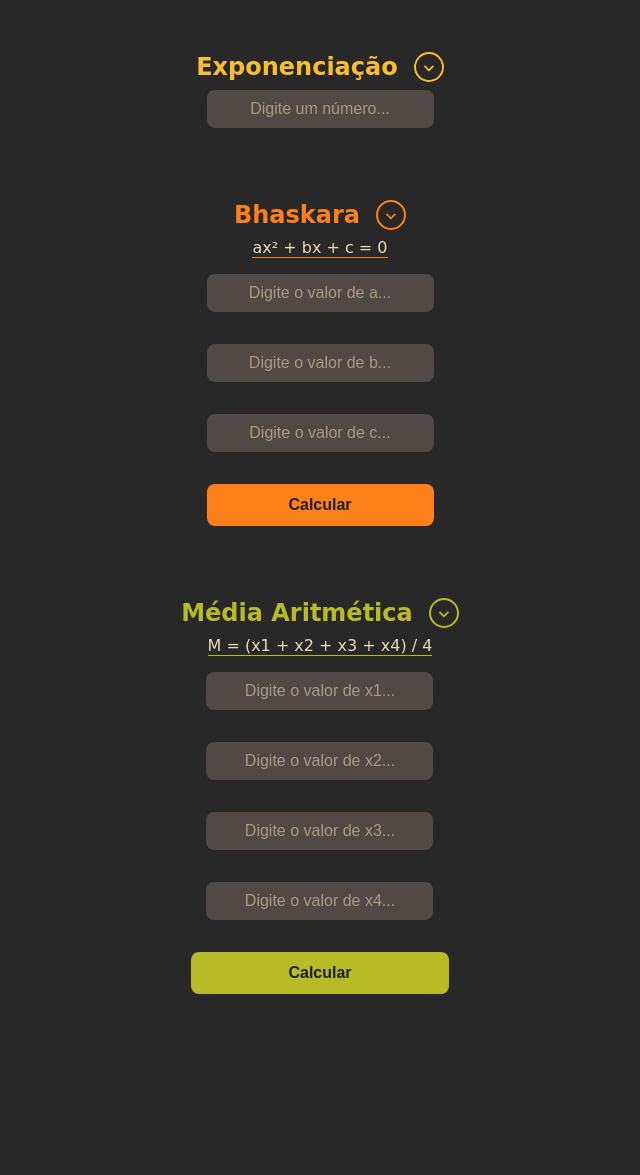
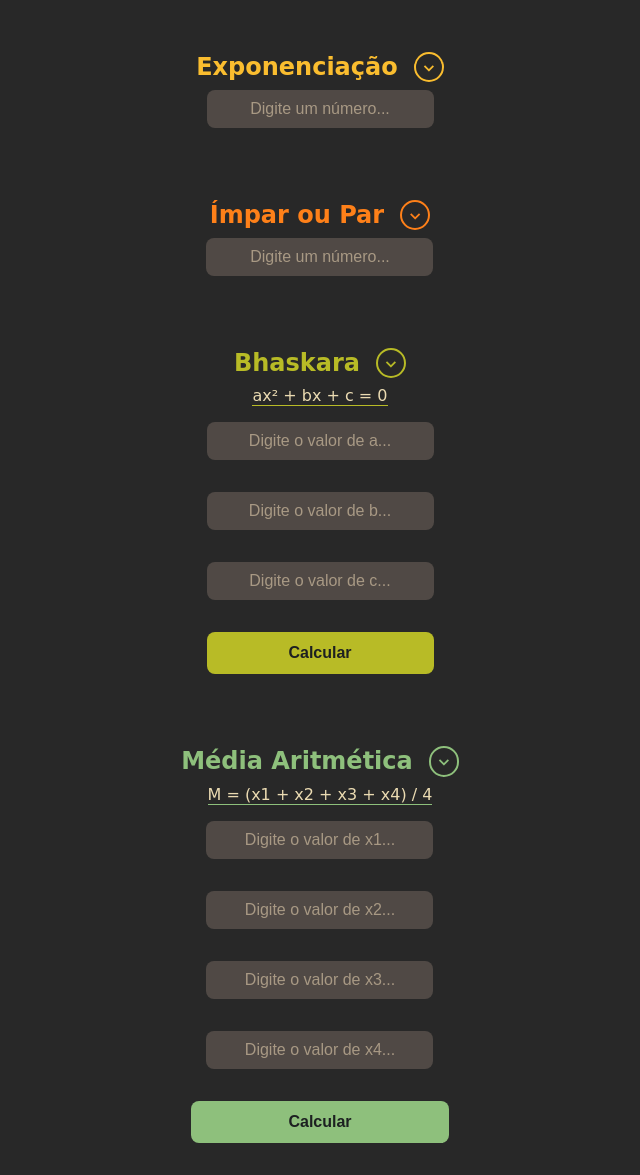
Before and after one commit to guskka/PWIII, a PHP site: page / in a window 1280 px wide. Shown: the part 191-1366 px from the top of the page, without its empty margins (320-960 px from the left). Before the commit the page ends 1185 px from the top, so only its background shows below. Run offline with PHP 8.4, Linux system fonts and the light colour scheme; some web fonts are replaced.

Commit message:
feat: adiciona número ímpar ou par com dropdown style: adiciona css em dropdown, botão e título style: move seção ímpar par na terceira posição style: atualiza ordem das seções com as cores

```diff
--- a/2 - Operacoes Matematicas/index.html
+++ b/2 - Operacoes Matematicas/index.html
@@ -111,6 +111,25 @@
         </div>
     </article>
 
+    <article id="imparPar">
+        <div class="titleArticle">
+            <div class="titleShow">
+                <h2>Ímpar ou Par</h2>
+                <button class="btnDropdown" id="dropdownImparPar" onclick="dropdownImparPar()"><i
+                        class='bx bx-chevron-down'></i></button>
+            </div>
+            <div class="inputContainer">
+                <input id="numImparPar" type="number" step="1" placeholder="Digite um número...">
+            </div>
+        </div>
+        <div id="operacoesImparPar" class="operacoes">
+            <div class="operacaoImparPar">
+                <h3>Resultado</h3>
+                <input id="resImparPar" disabled="true" type="text">
+            </div>
+        </div>
+    </article>
+
     <article id="bhaskara">
         <div class="titleArticle">
             <div class="titleShow">
@@ -172,6 +191,7 @@
     <script src="src/js/features/exponenciacao.js"></script>
     <script src="src/js/features/bhaskara.js"></script>
     <script src="src/js/features/mediaAritmetica.js"></script>
+    <script src="src/js/features/imparPar.js"></script>
 </body>
 
 </html>
--- a/2 - Operacoes Matematicas/src/js/components/dropdown.js
+++ b/2 - Operacoes Matematicas/src/js/components/dropdown.js
@@ -41,3 +41,14 @@ function dropdownMediaAritmetica() {
         document.getElementById("dropdownMediaAritmetica").innerHTML = "<i class='bx bx-chevron-up'></i>";
     }
 }
+
+function dropdownImparPar() {
+    if (document.getElementById("operacoesImparPar").style.display === "flex") {
+        document.getElementById("operacoesImparPar").style.display = "none";
+        document.getElementById("dropdownImparPar").innerHTML = "<i class='bx bx-chevron-down'></i>";
+    }
+    else {
+        document.getElementById("operacoesImparPar").style.display = "flex";
+        document.getElementById("dropdownImparPar").innerHTML = "<i class='bx bx-chevron-up'></i>";
+    }
+}
--- a/2 - Operacoes Matematicas/src/js/features/exponenciacao.js
+++ b/2 - Operacoes Matematicas/src/js/features/exponenciacao.js
@@ -14,7 +14,10 @@ resSexta.value = 0;
 document.getElementById("operacoesExponenciacoes").style.display = "none";
 
 numExponenciacao.addEventListener("input", () => {
-    if (numExponenciacao.value != "") {
+    if (numExponenciacao.value === "") {
+        document.getElementById("operacoesExponenciacoes").style.display = "none";
+    }
+    else {
         document.getElementById("operacoesExponenciacoes").style.display = "flex";
     }
 
--- a/2 - Operacoes Matematicas/src/js/features/imparPar.js
+++ b/2 - Operacoes Matematicas/src/js/features/imparPar.js
@@ -0,0 +1,30 @@
+const numImparPar = document.getElementById("numImparPar");
+const resImparPar = document.getElementById("resImparPar");
+
+resImparPar.value = "";
+
+document.getElementById("operacoesImparPar").style.display = "none";
+
+numImparPar.addEventListener("input", () => {
+    if (numImparPar.value === "") {
+        document.getElementById("operacoesImparPar").style.display = "none";
+    }
+    else {
+        document.getElementById("operacoesImparPar").style.display = "flex";
+    }
+
+    const valor = parseInt(numImparPar.value);
+
+    if (valor % 2 === 0) {
+        resImparPar.value = "Par";
+    }
+    else if (valor % 2 !== 0) {
+        resImparPar.value = "Ímpar";
+    }
+    else if (isNaN(valor)) {
+        resImparPar.value = "";
+    }
+    else {
+        resImparPar.value = "";
+    }
+});
--- a/2 - Operacoes Matematicas/src/js/features/multiplicacao.js
+++ b/2 - Operacoes Matematicas/src/js/features/multiplicacao.js
@@ -14,7 +14,10 @@ resSextuplo.value = 0;
 document.getElementById("operacoesMultiplicacao").style.display = "none";
 
 numMultiplicacao.addEventListener("input", () => {
-    if (numMultiplicacao.value != "") {
+    if (numMultiplicacao.value === "") {
+        document.getElementById("operacoesMultiplicacao").style.display = "none";
+    }
+    else {
         document.getElementById("operacoesMultiplicacao").style.display = "flex";
     }
 
--- a/2 - Operacoes Matematicas/src/js/main.js
+++ /dev/null
@@ -1,2 +0,0 @@
-import "./features/multiplicacao.js";
-import "./features/exponenciacao.js";
--- a/2 - Operacoes Matematicas/src/styles/dropdown.css
+++ b/2 - Operacoes Matematicas/src/styles/dropdown.css
@@ -26,18 +26,26 @@
     color: var(--yellow);
 }
 
-#dropdownBhaskara {
+#dropdownImparPar {
     border: 2px solid var(--orange);
 }
 
-#bhaskara i {
+#imparPar i {
     color: var(--orange);
 }
 
-#dropdownMediaAritmetica {
+#dropdownBhaskara {
     border: 2px solid var(--green);
 }
 
-#mediaAritmetica i {
+#bhaskara i {
     color: var(--green);
 }
+
+#dropdownMediaAritmetica {
+    border: 2px solid var(--aqua);
+}
+
+#mediaAritmetica i {
+    color: var(--aqua);
+}
--- a/2 - Operacoes Matematicas/src/styles/input.css
+++ b/2 - Operacoes Matematicas/src/styles/input.css
@@ -51,12 +51,12 @@ article .operacoes input {
     background-color: transparent;
 }
 
-#bhaskara .titleArticle input:focus {
+#imparPar .titleArticle input:focus {
     border: 2px solid var(--orange);
     background-color: transparent;
 }
 
-#mediaAritmetica .titleArticle input:focus {
+#bhaskara .titleArticle input:focus {
     border: 2px solid var(--green);
     background-color: transparent;
 }
@@ -65,16 +65,21 @@ article .operacoes input {
     padding: .75rem 2rem;
     width: 100%;
     color: var(--bg0-hard);
-    background-color: var(--orange);
+    background-color: var(--green);
     font-weight: bold;
     cursor: pointer;
+}
+
+#mediaAritmetica .titleArticle input:focus {
+    border: 2px solid var(--aqua);
+    background-color: transparent;
 }
 
 #mediaAritmetica #btnCalcMediaAritmetica {
     padding: .75rem 2rem;
     width: 88%;
     color: var(--bg0-hard);
-    background-color: var(--green);
+    background-color: var(--aqua);
     font-weight: bold;
     cursor: pointer;
 }
--- a/2 - Operacoes Matematicas/src/styles/sidebar.css
+++ b/2 - Operacoes Matematicas/src/styles/sidebar.css
@@ -19,7 +19,7 @@
     gap: 2rem;
     width: 100%;
     height: 100vh;
-    font-size: var(--h4);;
+    font-size: var(--h4);
 }
 
 .btnSidebarOpen {
--- a/2 - Operacoes Matematicas/src/styles/style.css
+++ b/2 - Operacoes Matematicas/src/styles/style.css
@@ -84,25 +84,34 @@ article .operacoes div {
     color: var(--yellow);
 }
 
-#bhaskara h2 {
+#imparPar h2 {
     color: var(--orange);
 }
 
+#bhaskara h2 {
+    color: var(--green);
+}
+
 #mediaAritmetica h2 {
-    color: var(--green);
+    color: var(--aqua);
 }
 
 #descFormulaBhaskara {
     margin-bottom: 1rem;
-    border-bottom: 1px solid var(--orange);
+    border-bottom: 1px solid var(--green);
 }
 
 #descFormulaMediaAritmetica {
     margin-bottom: 1rem;
-    border-bottom: 1px solid var(--green);
+    border-bottom: 1px solid var(--aqua);
 }
 
 #operacoesMediaAritmetica {
     justify-content: center;
     align-items: center;
 }
+
+#operacoesImparPar {
+    justify-content: center;
+    align-items: center;
+}
```
Also changed, not shown: 2 - Operacoes Matematicas/src/styles/colors.css (line endings or trailing spaces), 2 - Operacoes Matematicas/src/styles/fonts.css (line endings or trailing spaces).
